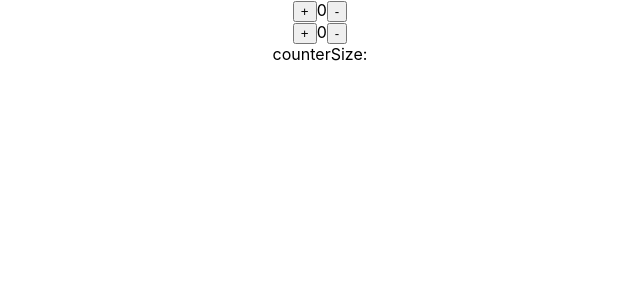
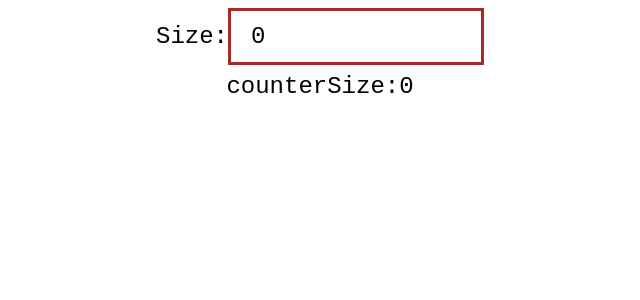
Before and after one commit to kudoyuto/reactjsHomeWork, a React (Create React App) app: page / in a window 1280 px wide. Shown: the top 300 px of the page, without its empty margins (320-960 px from the left). Built offline with nearby package versions, Linux system fonts and the light colour scheme.

Commit message:
[reactjsActivity][Yuto]feat: added styles for all components

```diff
--- a/src/App.js
+++ b/src/App.js
@@ -2,12 +2,12 @@ import logo from './logo.svg';
 import './App.css';
 import Counter from './Components/Counter'
 import CounterGroup from './Components/CounterGroup'
+import MultipleCounter from './Components/MultipleCounter'
 
 function App() {
   return (
     <div className="App">
-      <Counter></Counter>
-      <CounterGroup></CounterGroup>
+      <MultipleCounter></MultipleCounter>
     </div>
   );
 }
--- a/src/Components/Counter.js
+++ b/src/Components/Counter.js
@@ -1,4 +1,5 @@
 import { useState } from "react";
+import "../styles/Counter.css";
 
 function Counter() {
     const [number,setNumber] = useState(0);
@@ -11,10 +12,10 @@ function Counter() {
     }
 
     return (
-        <div>
-            <button onClick={increase}>+</button>
-            <span>{number}</span>
-            <button onClick={decrease}>-</button>
+        <div className="counter">
+            <button className ="button" onClick={increase}>+</button>
+            <span className="span">{number}</span>
+            <button className ="button" onClick={decrease}>-</button>
         </div>
 
 
--- a/src/Components/CounterGroup.js
+++ b/src/Components/CounterGroup.js
@@ -1,4 +1,5 @@
 import Counter from "./Counter";
+import "../styles/Counter.css";
 function CounterGroup(props) {
     function generateCounterList() {
         return new Array(props.counterSize).fill(Date.now());
@@ -11,7 +12,7 @@ function CounterGroup(props) {
             {counterList.map((item, index) =>(
                 <Counter key={item + index}></Counter>
             ))}
-            <div>counterSize:{props.counterSize}</div>
+            <div className="span">counterSize:{props.counterSize}</div>
         </div>
 
     );
--- a/src/Components/CounterSizeGenerator.js
+++ b/src/Components/CounterSizeGenerator.js
@@ -1,4 +1,5 @@
 import {useState} from "react";
+import "../styles/Counter.css";
 function CounterSizeGenerator(props) {
     const [size, setSize] = useState(0);
 
@@ -11,7 +12,7 @@ function CounterSizeGenerator(props) {
 
     return(
         <div>
-            <span>Size:</span>
+            <span className="span">Size:</span>
             <input type="number" min="0" value={size} onChange={handleChangeSize}></input>
         </div>
 
--- /dev/null
+++ b/src/styles/Counter.css
@@ -0,0 +1,26 @@
+.counter {
+    margin: 10px;
+
+
+}
+.button {
+
+    border-radius: 50%;
+    border-color: brown;
+    width: 10px;
+    padding: 12px 20px;
+}
+input[type=number] {
+    font-size: 150%;
+    font-family: 'Courier New', monospace;
+    width: 20%;
+    padding: 12px 20px;
+    margin: 8px 0;
+    box-sizing: border-box;
+    border: 3px solid brown;
+}
+.span {
+    font-family: 'Courier New', monospace;
+    font-weight: light;
+    font-size: 150%;
+}
```
